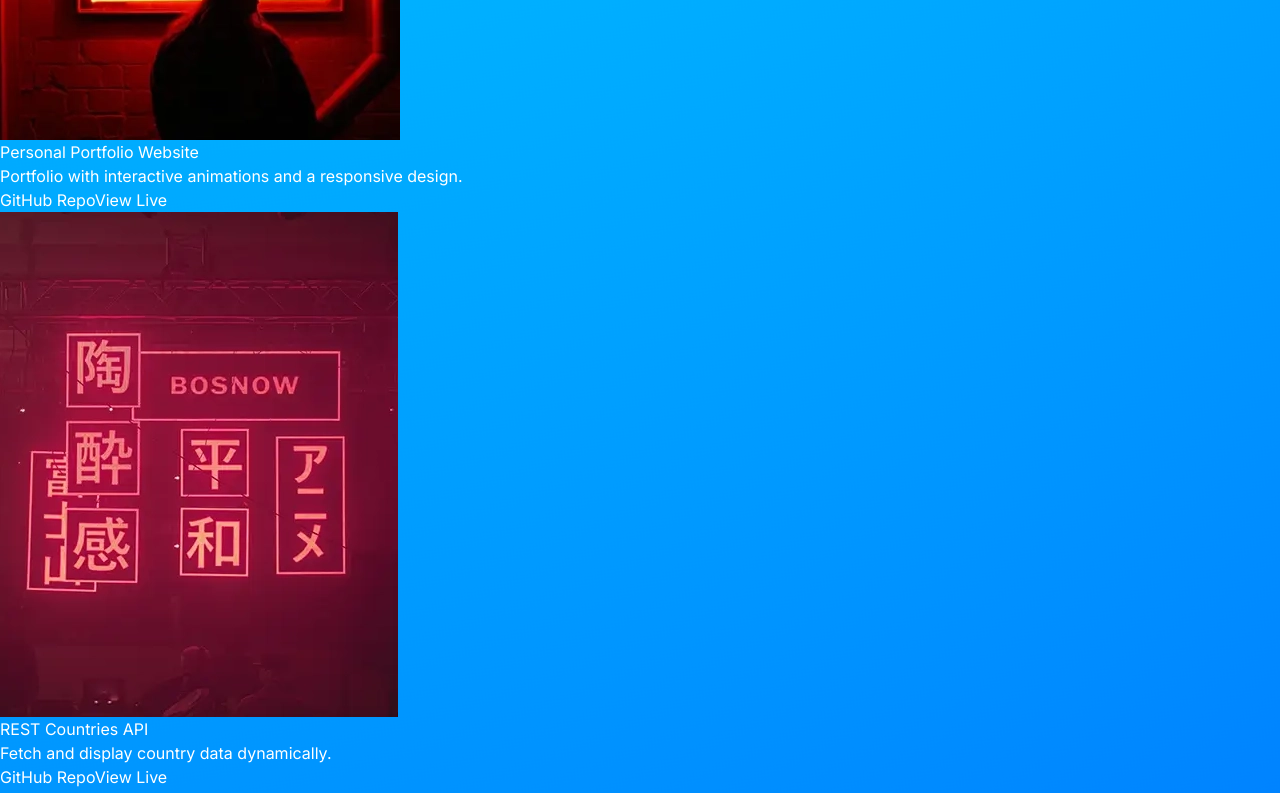
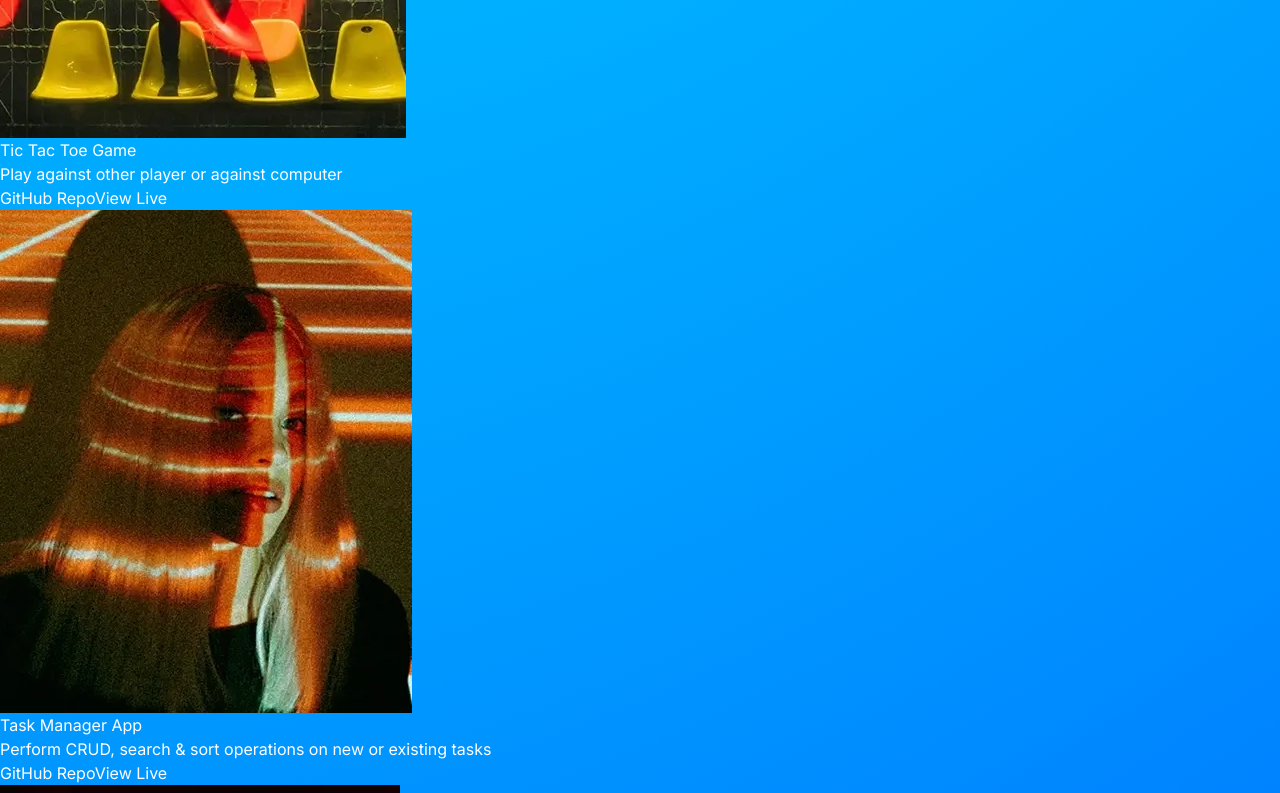
Before and after one commit to sharvil31/Portfolio, a React (Vite) app: page / in a window 1280 px wide. Shown: the part 1220-2013 px from the top of the page. Built offline with nearby package versions, Linux system fonts and the light colour scheme.

Commit message:
add two projects

```diff
--- a/src/constants/index.js
+++ b/src/constants/index.js
@@ -27,6 +27,20 @@ export const HERO_CONTENT = {
 
 
 export const PROJECTS = [
+  {
+    name: "Tic Tac Toe Game",
+    description: "Play against other player or against computer",
+    image: projects1,
+    githubLink: "https://github.com/sharvil31/Tic-Tac-Toe-Game",
+    liveLink: "https://tic-tac-toe-game-by-sharvil31.netlify.app"
+  },
+  {
+    name: "Task Manager App",
+    description: "Perform CRUD, search & sort operations on new or existing tasks",
+    image: projects2,
+    githubLink: "https://github.com/sharvil31/Task-Manager",
+    liveLink: "https://task-manager-app-by-sharvil31.netlify.app/"
+  },
   {
     name: "Personal Portfolio Website",
     description: "Portfolio with interactive animations and a responsive design.",
```
